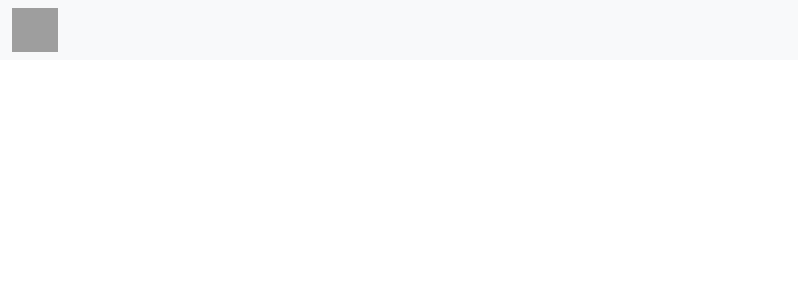
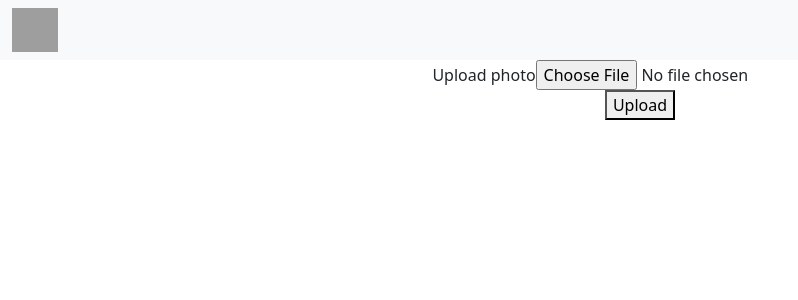
Before and after one commit to jeparayno/photos, a React (Create React App) app in the folder client/: page /form in a window 1280 px wide. Before the commit this address had no page. Shown: the top 300 px of the page, without its empty margins (0-798 px from the left). Built offline with nearby package versions, Linux system fonts and the light colour scheme; grey boxes are pictures that could not be loaded.

Commit message:
front-end for photo upload

```diff
--- a/client/src/App.js
+++ b/client/src/App.js
@@ -7,12 +7,18 @@ import {
   Route
 }
 from 'react-router-dom';
+import { useState } from 'react';
+
 import Navbar from './components/Navbar';
 import Login from './components/Login';
 import Register from './components/Register';
 import Dashboard from './components/Dashboard';
+import AddPhoto from './components/AddPhoto';
 
-function App() {
+
+const App=()=> {
+
+  const [photoCollection,setPhotoCollection] = useState([]);
 
   return (
     <div className="App">
@@ -21,7 +27,8 @@ function App() {
         <Routes>
           <Route path={'/'} element={<Register />} />
           <Route path={'/login'} element={<Login />} />
-          <Route path={'/dashboard'} element={<Dashboard />} />
+          <Route path={'/form'} element={<AddPhoto photoCollection={photoCollection} setPhotoCollection={setPhotoCollection}/>}/>
+          <Route path={'/dashboard'} element={<Dashboard photoCollection={photoCollection} setPhotoCollection={setPhotoCollection}/>} />
         </Routes>
       </Router>
     </div>
--- a/client/src/components/AddPhoto.js
+++ b/client/src/components/AddPhoto.js
@@ -1,8 +1,37 @@
-import React from 'react'
+import axios from 'axios';
+import React, { useState } from 'react'
+import { useNavigate } from 'react-router-dom'
 
-const AddPhoto=()=> {
+
+const AddPhoto=(props)=> {
+
+  const {photoCollection,setPhotoCollection} = props;
+
+  const navigate = useNavigate();
+
+  const [uploadedFile,setUploadedFile] = useState("");
+
+  const submitHandler =(e)=>{
+      e.preventDefault();
+      const formData = new FormData();
+      formData.append('file', uploadedFile);
+      axios.post(("http://localhost:8000/api/photos/singleFile"),formData)
+      .then((res)=>{
+          setPhotoCollection([...photoCollection, res.data]);
+          navigate('/dashboard');
+      })
+      .catch((err)=>{
+          console.log("Error in Form: "+err);
+      })
+  }
+
   return (
-    <div>AddPhoto</div>
+    <div>
+        <label>Upload photo</label>
+        <input type="file" onChange={(e)=>setUploadedFile(e.target.files[0])}/>
+        <br/>
+        <button onClick={(e)=>submitHandler(e)}>Upload</button>
+    </div>
   )
 }
 
--- a/client/src/components/Dashboard.js
+++ b/client/src/components/Dashboard.js
@@ -3,12 +3,14 @@ import React, { useEffect, useState } from "react";
 import { useParams } from "react-router-dom";
 import { useCookies } from "react-cookie";
 
+const Dashboard = (props) => {
 
-const Dashboard = () => {
+    const {photoCollection,setPhotoCollection} = props;
 
     const {id} = useParams();
     const [user, setUser] = useState("");
     const [cookies, setCookies] = useCookies([]);
+    const [showPhotos,setShowPhotos] = useState([]);
 
     useEffect(() => {
         const isLogInUser = async () => {
@@ -19,10 +21,30 @@ const Dashboard = () => {
         isLogInUser();
     }, []);
 
+    useEffect(()=>{
+        axios.get("http://localhost:8000/api/photos/getSingleFiles")
+        .then((res)=>{
+            setShowPhotos(res.data)
+            console.log(res.data)
+        })
+        .catch((err)=>{
+            console.log(err)
+        })
+    },[])
+
     return (
         <>
             <div>
                 <h1>Dashboard here for {`${user.name}`}</h1>
+            {showPhotos&&
+                    showPhotos.map((elems,index)=>{
+                        return(
+                            <div key={index}>
+                                <img src={`http://localhost:8000/${elems.filePath}`} alt={elems.fileName}></img>
+                            </div>
+                        )
+                    })
+                }
             </div>
         </>
     )
```
